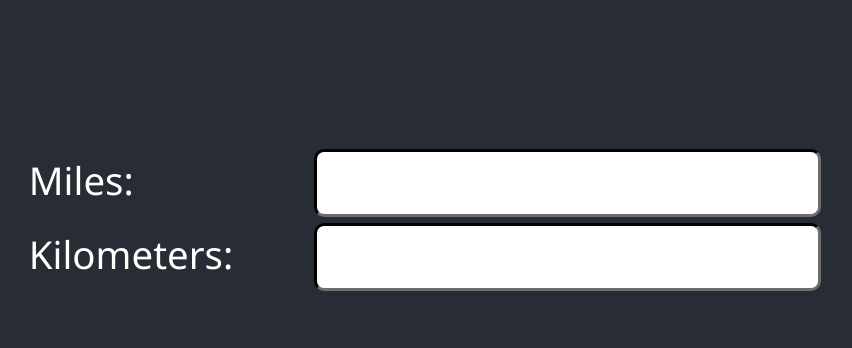
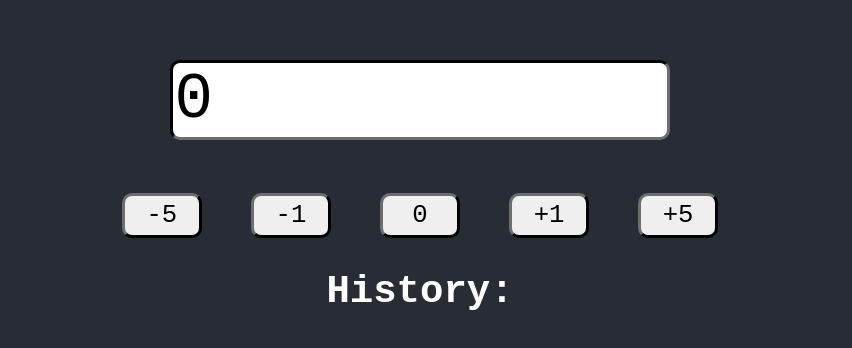
Before and after one commit to AelinaXY/demoreact, a React (Create React App) app: page / in a window 1280 px wide. Shown: the part 180-528 px from the top of the page, without its empty margins (220-1072 px from the left). Built offline with nearby package versions, Linux system fonts and the light colour scheme.

Commit message:
Add betterCounter

```diff
--- a/src/App.css
+++ b/src/App.css
@@ -22,7 +22,7 @@
   display: flex;
   flex-direction: column;
   align-items: center;
-  justify-content: center;
+  /* justify-content: center; */
   font-size: calc(10px + 2vmin);
   color: white;
   font-family: 'Segoe UI', Tahoma, Geneva, Verdana, sans-serif;
@@ -72,6 +72,7 @@
   display: flex;
   flex-direction: column;
   align-items: flex-end;
+  width: 70%;
 }
 
 .miles
@@ -80,13 +81,17 @@
   width:100%;
 }
 
+.km
+{
+  width: 100%;
+}
+
 .convertor input{
-  font-family: 'Segoe UI', Tahoma, Geneva, Verdana, sans-serif;
-
+  font-family:'Courier New', Courier, monospace;
   font-size: 3vw;
   width: 60%;
   border-radius: 10px;
-  padding: 5px 10px;
+  padding: 5px 15px;
   border-color: #191919;
   border-width: 3px;
   float: right;
@@ -95,7 +100,50 @@
 }
 
 .convertor label{
+  font-family:'Courier New', Courier, monospace;
   padding: 5px 10px;
   float: left;
   font-weight: 100;
+  text-shadow: #000000 2px 2px;
 }
+
+
+.adder
+{
+  font-size: 3vw;
+  margin-top: 30vh;
+  float: top;
+}
+
+.adder input{
+  font-family:'Courier New', Courier, monospace;
+  font-size: 5vw;
+  width: 60%;
+  border-radius: 10px;
+  border-color: #191919;
+  border-width: 3px;
+  font-weight: 150;
+  margin-bottom: 5%;
+
+}
+
+.adder button{
+  font-family:'Courier New', Courier, monospace;
+  padding: 5px 10px;
+  font-weight: 100;
+  font-size: 2vw;
+  margin-left: 3%;
+  margin-right: 3%;
+  border-radius: 10px;
+  border-color: #191919;
+  border-width: 3px;
+  width: 80px;
+}
+
+.history
+{
+  font-family:'Courier New', Courier, monospace;
+  font-weight: 150;
+
+
+}
--- a/src/App.js
+++ b/src/App.js
@@ -7,6 +7,7 @@ import { Component } from 'react';
 import TrainerRender from './components/TrainerRender';
 import MilesToKm from './components/MilestoKm';
 import Car from './components/Cars';
+import InputAdder from './components/InputAdder';
 
 function App() {
 
@@ -30,17 +31,18 @@ function App() {
     //     <Dice />
     //   </header>
     // </div>
-/* <>
-    <ComponentsWithProps header={"I AM HEADER"}
-    content={"I AM CONTENT"} number={15}/>
-    <ul>
-    {trainerList}
-    </ul>
-</> */
+//  <>
+//     <ComponentsWithProps header={"I AM HEADER"}
+//     content={"I AM CONTENT"} number={15}/>
+//     <ul>
+//     {trainerList}
+//     </ul>
+// </>
  <div class="App">
       <header className='App-header'>
-        <MilesToKm />
+        {/* <MilesToKm /> */}
         {/* <Car/> */}
+        { <InputAdder/>}
       </header>
     </div>
 
--- /dev/null
+++ b/src/components/InputAdder.jsx
@@ -0,0 +1,74 @@
+import { useState } from "react"
+
+const InputAdder = () =>
+
+{
+    const [counter,setCounter] = useState(0);
+    let [historyList,setHistoryList] = useState([]);
+
+    const minusFive = () => {
+        addToHistory(counter,5,0);
+        setCounter(counter-5);
+    }
+    const minusOne = () => {
+        addToHistory(counter,1,0);
+        setCounter(counter-1);
+    }
+    const zeroCounter = () => {
+        setHistoryList([<p className="historyEntries">Zeroed!</p>,...historyList.slice(0,4)]);
+        setCounter(0);
+    }
+    const addOne = () => {
+        addToHistory(counter,1,1);
+        setCounter(counter+1);
+    }
+
+    const addFive = () => {
+        addToHistory(counter,5,1);
+        setCounter(counter+5);
+    }
+
+    const addToHistory = (count,plus,positive) =>
+    {
+        console.log("BLaH")
+        if(positive === 0)
+        {
+            setHistoryList([<p className="historyEntries">{count} - {plus} = {count-plus}</p>,...historyList.slice(0,4)])
+        }
+        if(positive === 1)
+        {
+            setHistoryList([<p className="historyEntries">{count} + {plus} = {count+plus}</p>,...historyList.slice(0,4)])
+        }
+    }
+
+    return(
+        <>
+        <div className="adder">
+            <div className="counter">
+                <input value={counter}/>
+
+            </div>
+
+            <div className="buttons">
+                <button onClick={minusFive}>-5</button>
+                <button onClick={minusOne}>-1</button>
+                <button onClick={zeroCounter}>0</button>
+                <button onClick={addOne}>+1</button>
+                <button onClick={addFive}>+5</button>
+            </div>
+        </div>
+
+        <div className="history">
+            <h2>History:</h2>
+            <ul>
+                {historyList}
+            </ul>
+
+        </div>
+
+
+        </>
+    )
+}
+
+export default InputAdder;
```
